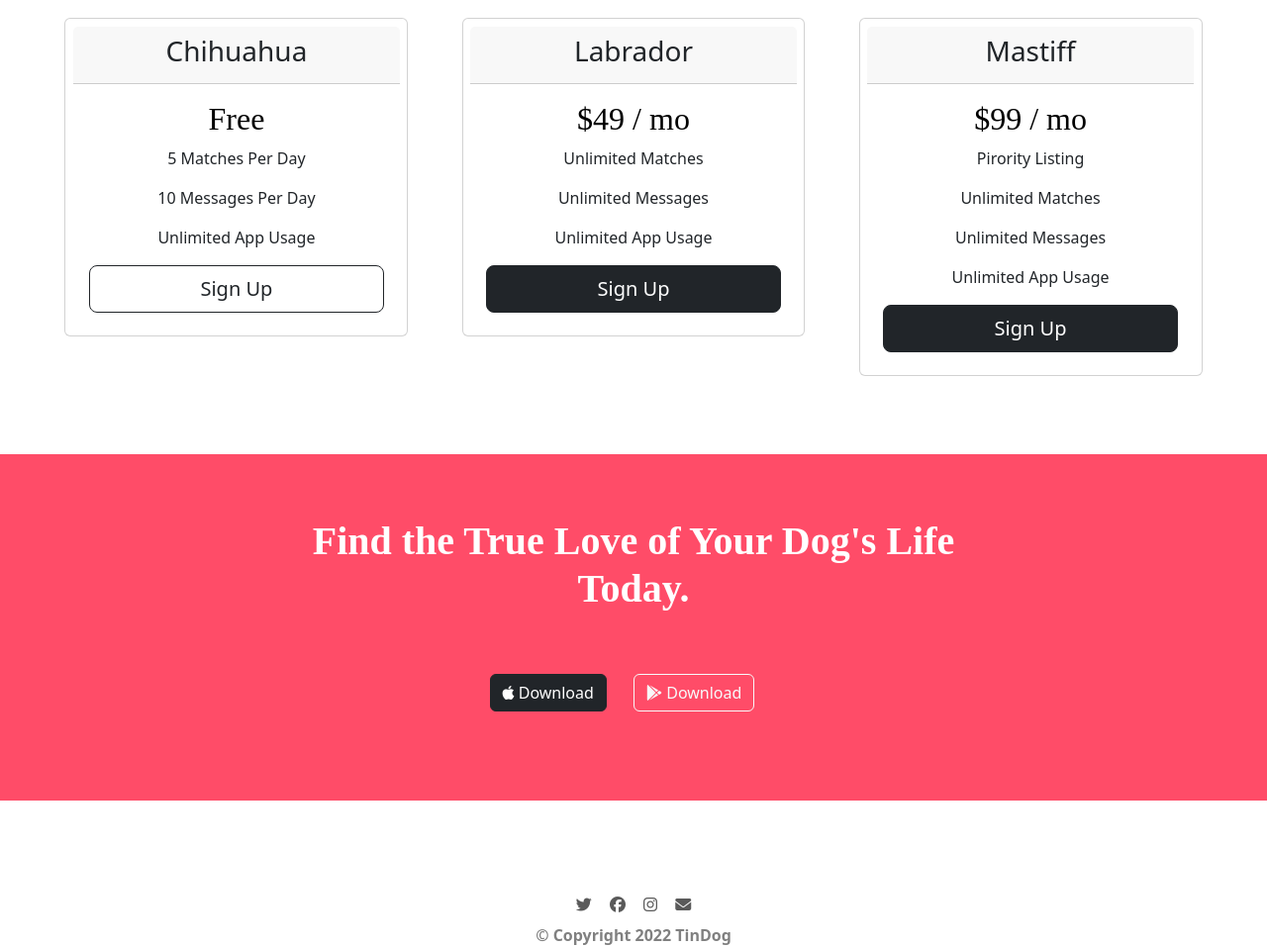
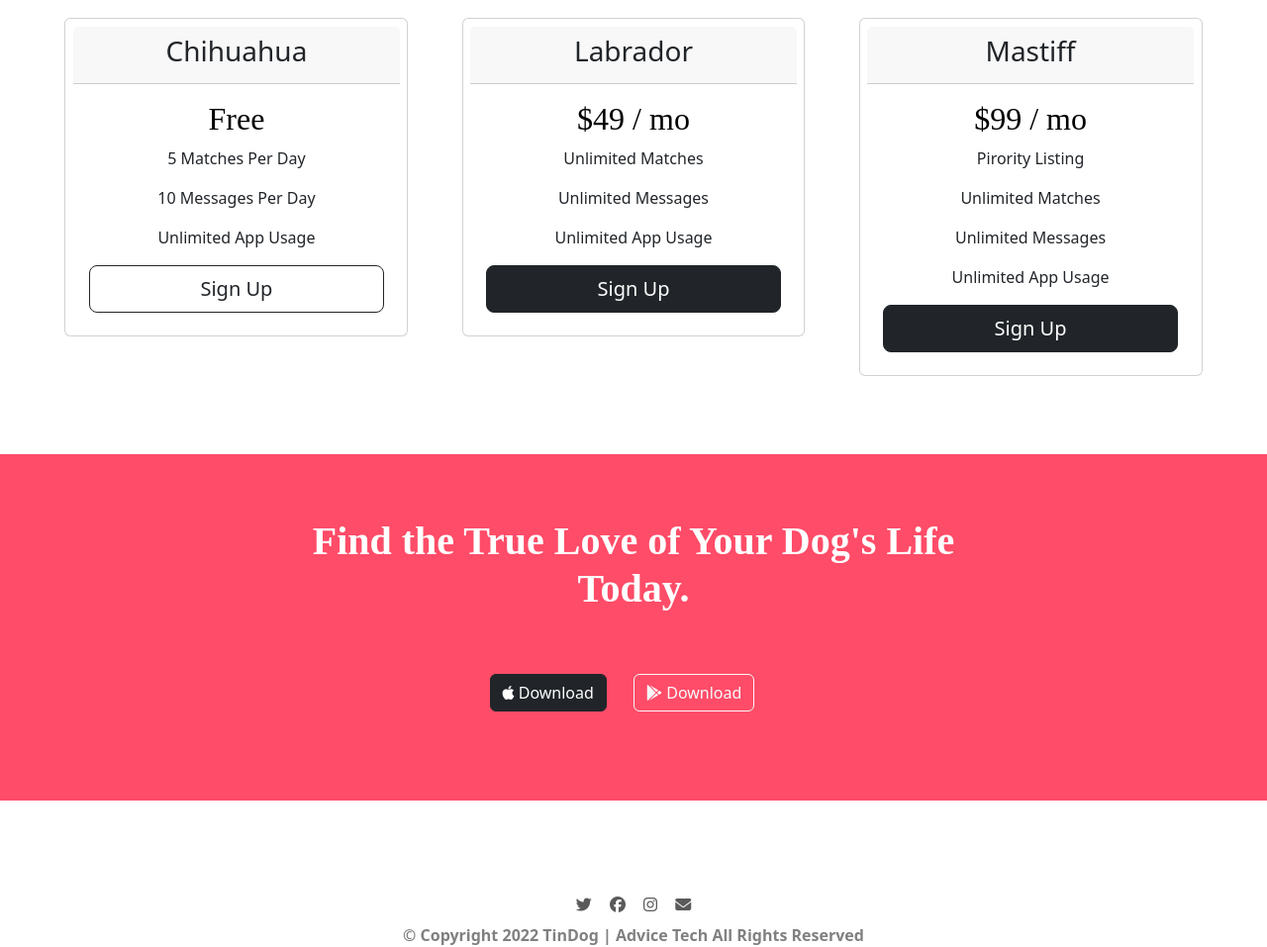
Before and after one commit to shuaibkashmiri/Tindog-Clone, a plain HTML site: page index.html in a window 1280 px wide. Shown: the part 1891-2848 px from the top of the page at 99% size. Drawn offline with nearby package versions, Linux system fonts and the light colour scheme.

Commit message:
Update index.html

```diff
--- a/index.html
+++ b/index.html
@@ -218,7 +218,7 @@
     <a href="#"><i class="fa-icons fa-brands fa-facebook"></i></a>
     <a href="#"><i class=" fa-icons fa-brands fa-instagram"></i></a>
     <a href="#"><i class="fa-icons fa-solid fa-envelope"></i></a>
-    <p class="copyright">© Copyright 2022 TinDog</p>
+    <p class="copyright">© Copyright 2022 TinDog | Advice Tech All Rights Reserved</p>
 
   </footer>
 
```
